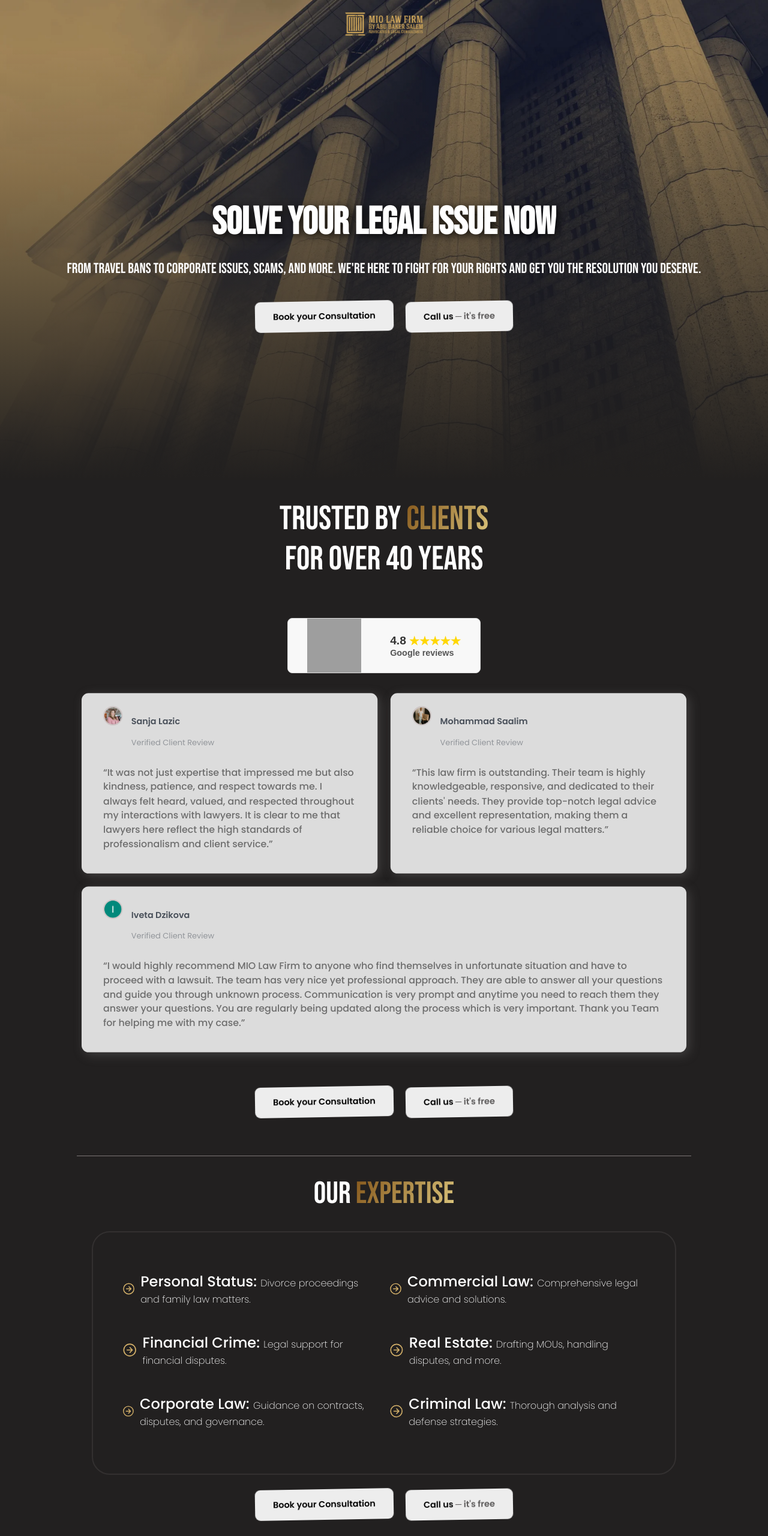
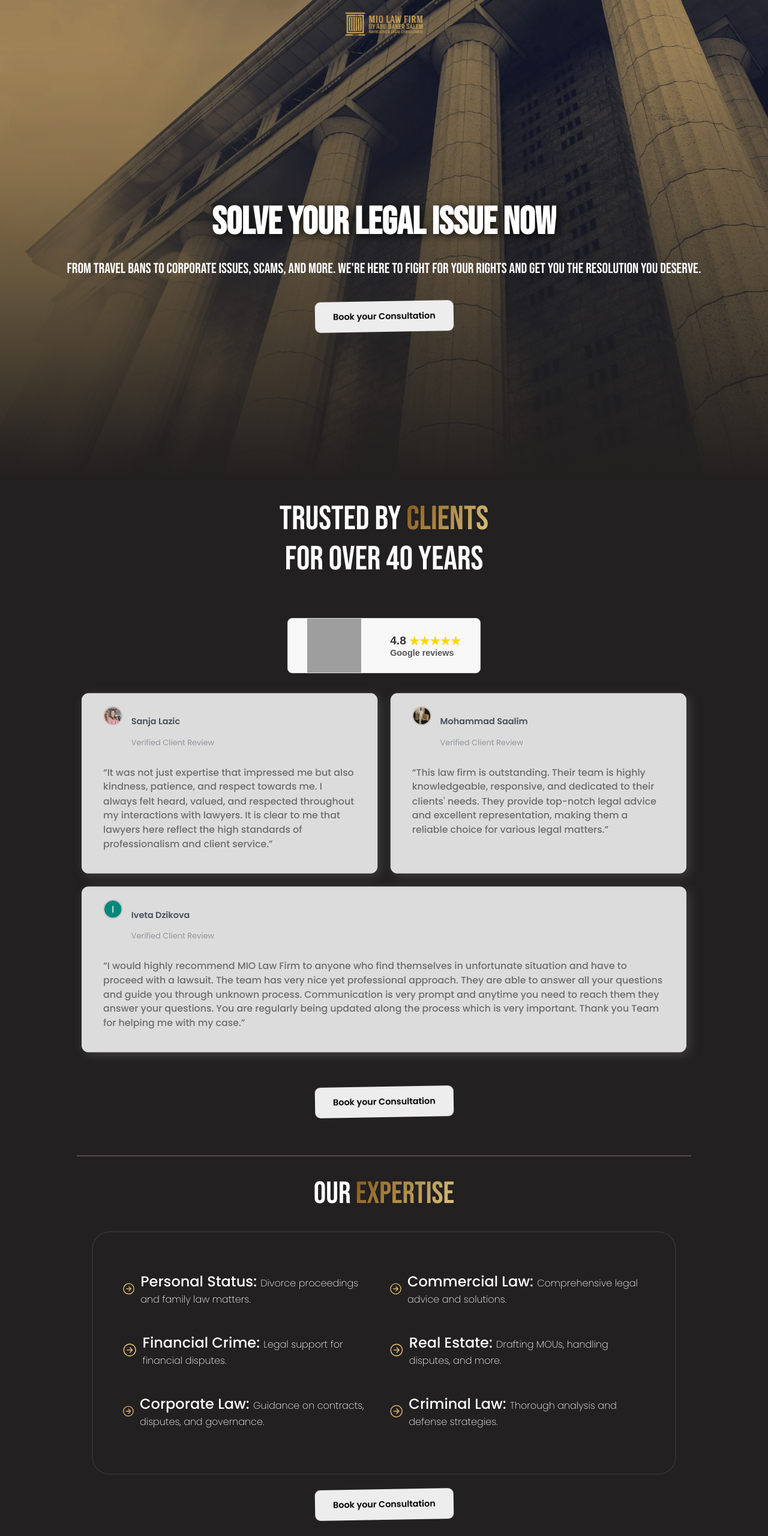
Before and after one commit to tommyfm123/LandingTest2Ahmed, a website: page index.html in a window 1280 px wide. Shown: the top 2560 px of the page at 60% size. Drawn offline with nearby package versions, Linux system fonts and the light colour scheme; grey boxes are pictures that could not be loaded.

Commit message:
remove call

```diff
--- a/index.html
+++ b/index.html
@@ -111,12 +111,12 @@
                     </button>
                 </a>
 
-                <a href="tel:+97144238050" id="btnCallUs">
+                <!-- <a href="tel:+97144238050" id="btnCallUs">
                     <button class="button">
                         Call us
                         <span class="button-span"> ─ it's free</span>
                     </button>
-                </a>
+                </a> -->
 
             </div>
         </div>
@@ -211,12 +211,12 @@
             </button>
         </a>
 
-        <a href="tel:+97144238050" id="btnCallUs2">
+        <!-- <a href="tel:+97144238050" id="btnCallUs2">
             <button class="button">
                 Call us
                 <span class="button-span"> ─ it's free</span>
             </button>
-        </a>
+        </a> -->
 
     </div>
 
@@ -288,12 +288,12 @@
                 </button>
             </a>
 
-            <a href="tel:+97144238050" id="btnCallUs3">
+            <!-- <a href="tel:+97144238050" id="btnCallUs3">
                 <button class="button">
                     Call us
                     <span class="button-span"> ─ it's free</span>
                 </button>
-            </a>
+            </a> -->
 
         </div>
     </div>
@@ -425,12 +425,12 @@
                 </button>
             </a>
 
-            <a href="tel:+97144238050" id="btnCallUs4">
+            <!-- <a href="tel:+97144238050" id="btnCallUs4">
                 <button class="button">
                     Call us
                     <span class="button-span"> ─ it's free</span>
                 </button>
-            </a>
+            </a> -->
 
         </div>
     </section>
```
